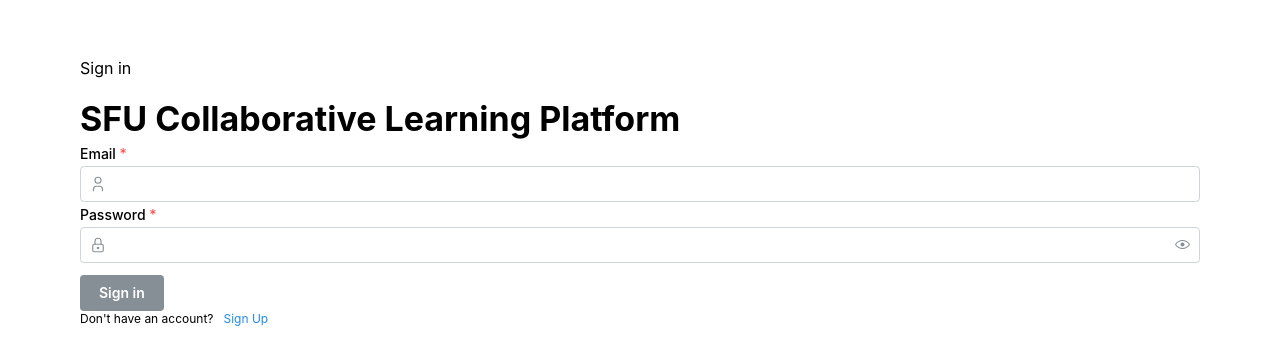
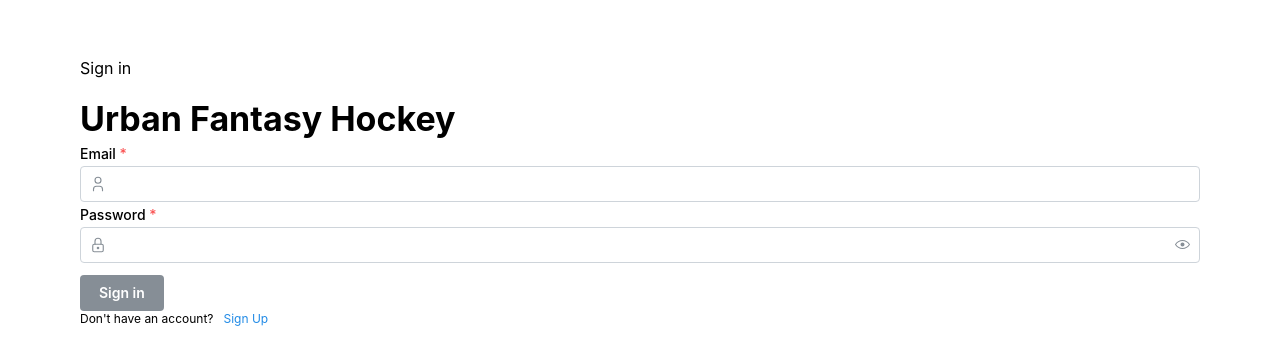
Before and after one commit to bryanjhdang/stormhacks-2024, a React (Vite) app in the folder client/: page / in a window 1280 px wide. Shown: the top 364 px of the page. Built offline with nearby package versions, Linux system fonts and the light colour scheme; no server answers.

Commit message:
no more sfu collab

```diff
--- a/client/src/components/auth/SignInForm.tsx
+++ b/client/src/components/auth/SignInForm.tsx
@@ -64,7 +64,7 @@
   return (
     <>
       <p className="designHeading">Sign in</p>
-      <Title order={1}>SFU Collaborative Learning Platform</Title>
+      <Title order={1}>Urban Fantasy Hockey</Title>
       {signinForm()}
     </>
   );
--- a/client/src/components/auth/SignUpForm.tsx
+++ b/client/src/components/auth/SignUpForm.tsx
@@ -83,7 +83,7 @@
   return (
     <>
       <p className="designHeading">Sign up</p>
-      <Title order={1}>SFU Collaborative Learning Platform</Title>
+      <Title order={1}>Urban Fantasy Hockey</Title>
       {accountSetupForm()}
     </>
   );
```
